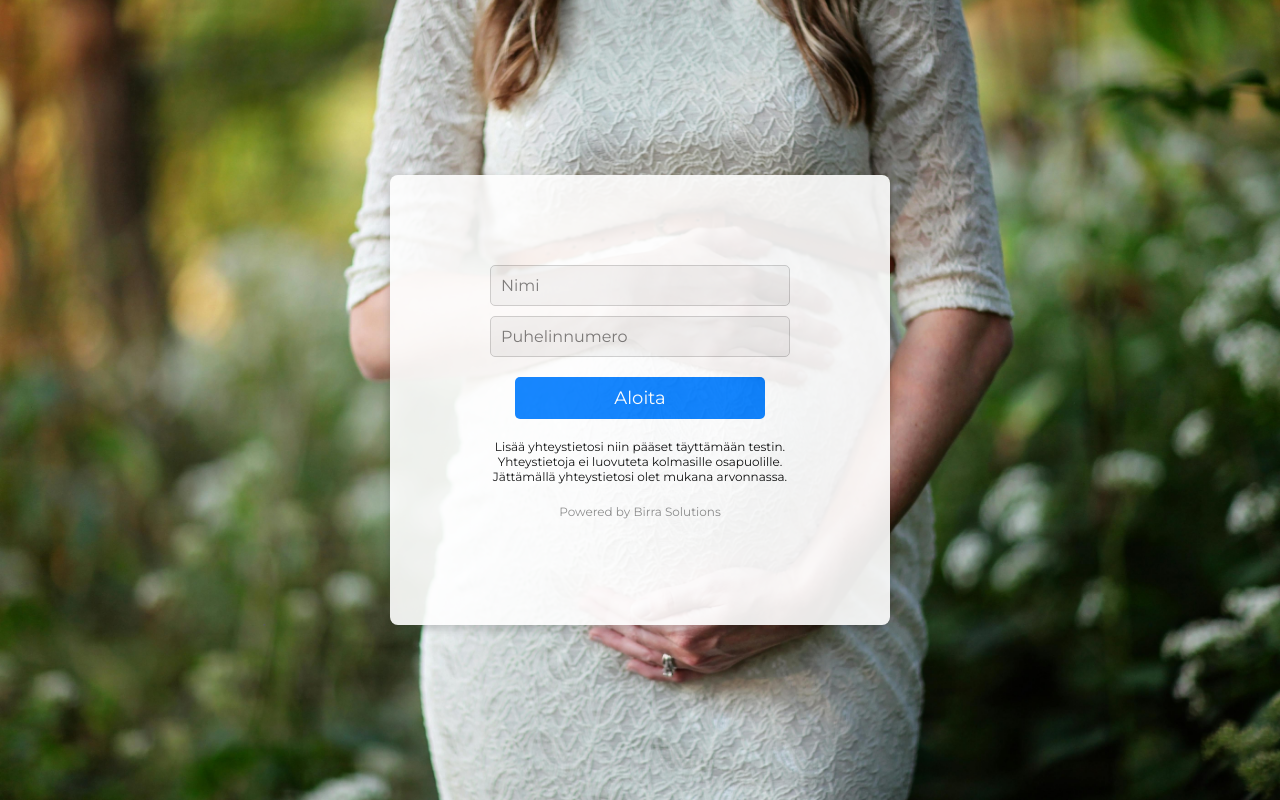
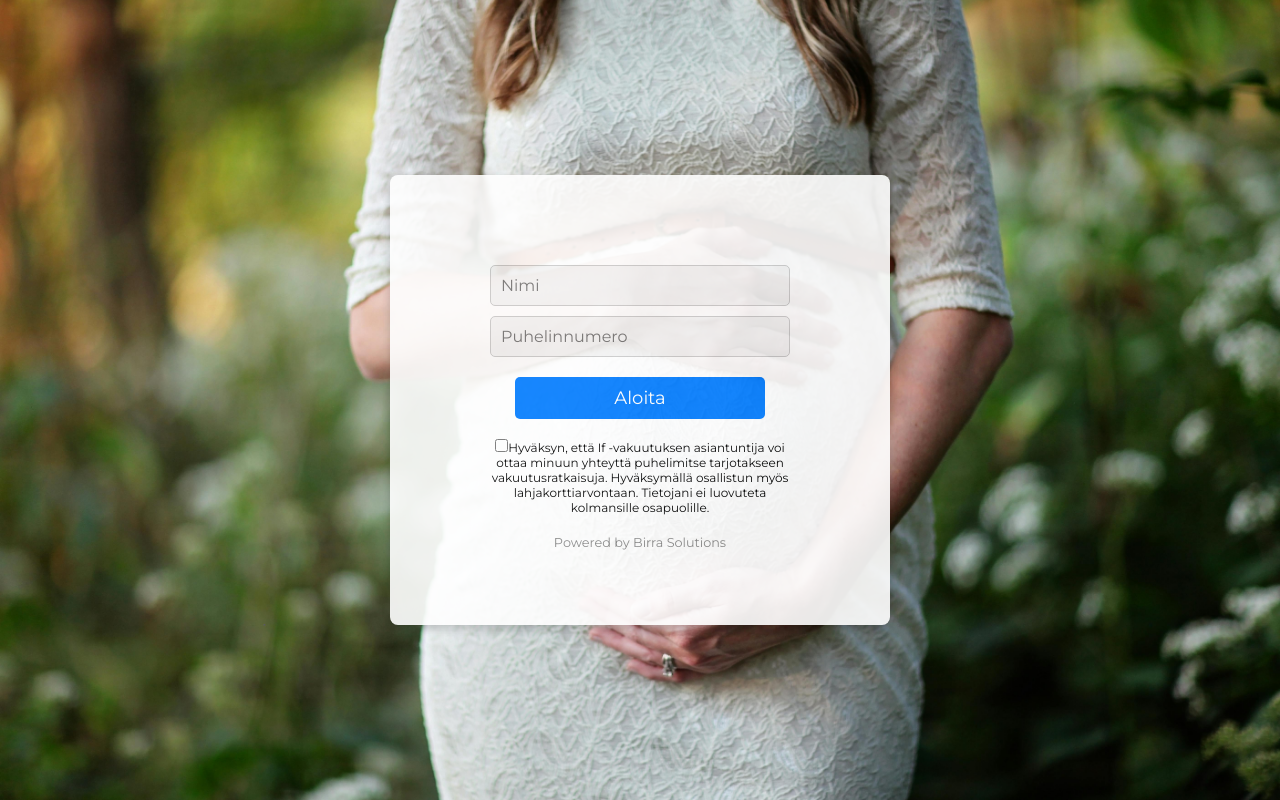
Before and after one commit to bisitelli/omaedustajani.fi, a Next.js app: page /vauva-vakuutus in a window 1280 px wide. Built offline with nearby package versions, Linux system fonts and the light colour scheme; a web font is replaced by a local one.

Commit message:
allow checkbox for vauva-vakuutus

```diff
--- a/pages/vauva-vakuutus.js
+++ b/pages/vauva-vakuutus.js
@@ -35,12 +35,19 @@ function App() {
     setFade('fade-in'); // Vaihda fade-in uuteen vaiheeseen siirtymisen jälkeen
   }, [step]);
 
+  const [checkboxChecked, setCheckboxChecked] = useState(false);
+
+  const handleCheckboxChange = (event) => {
+    setCheckboxChecked(event.target.checked)
+  };
+
   const handleSubmitUser = () => {
-    if (name && validatePhoneNumber(phone)) {
+    const checkbox = document.querySelector('.checkbox')
+    if (name && validatePhoneNumber(phone) && checkbox.checked) {
       setErrorMessage(''); // Tyhjennä virheviesti, jos kaikki on ok
       handleNextStep();
     } else {
-      setErrorMessage('Lisää nimesi ja oikea puhelinnumero (alku 040, 041, 044, 045 tai 050).');
+      setErrorMessage('Lisää nimesi, oikea puhelinnumero ja hyväksy ehdot.');
     }
   };
 
@@ -70,9 +77,12 @@ function App() {
                 onChange={(e) => setPhone(e.target.value)}
                 required
               />
-              {errorMessage && <p style={{ color: 'red' }}>{errorMessage}</p>}
+              {errorMessage && <p style={{ color: 'red', maxWidth: '350px', fontSize: '10px' }}>{errorMessage}</p>}
               <button className='aloita-button' onClick={handleSubmitUser}>Aloita</button>
-              <p>Lisää yhteystietosi niin pääset täyttämään testin. Yhteystietoja ei luovuteta kolmasille osapuolille. Jättämällä yhteystietosi olet mukana arvonnassa.</p>
+              <label className='checkbox-label' style={{display: 'inline-block'}}>
+                <input style={{display: 'inline-block'}} type='checkbox' className='checkbox' onChange={handleCheckboxChange} required></input>
+                Hyväksyn, että If -vakuutuksen asiantuntija voi ottaa minuun yhteyttä puhelimitse tarjotakseen vakuutusratkaisuja. Hyväksymällä osallistun myös lahjakorttiarvontaan. Tietojani ei luovuteta kolmansille osapuolille.
+              </label>
               <p className='birra-solutions'>Powered by Birra Solutions</p>
           </div>
         )}
--- a/styles/vauva-vakuutus.css
+++ b/styles/vauva-vakuutus.css
@@ -61,12 +61,16 @@
   margin-bottom: 30px;
 }
 
-.form-container p {
+.form-container label {
   margin-top: 20px;
   font-size: 12px;
   width: 300px;
+  display: inline-block;
 }
 
+.form-container .checkbox-label input {
+  display: inline-block;
+}
 
 .contact-input {
   display: flex;
```
